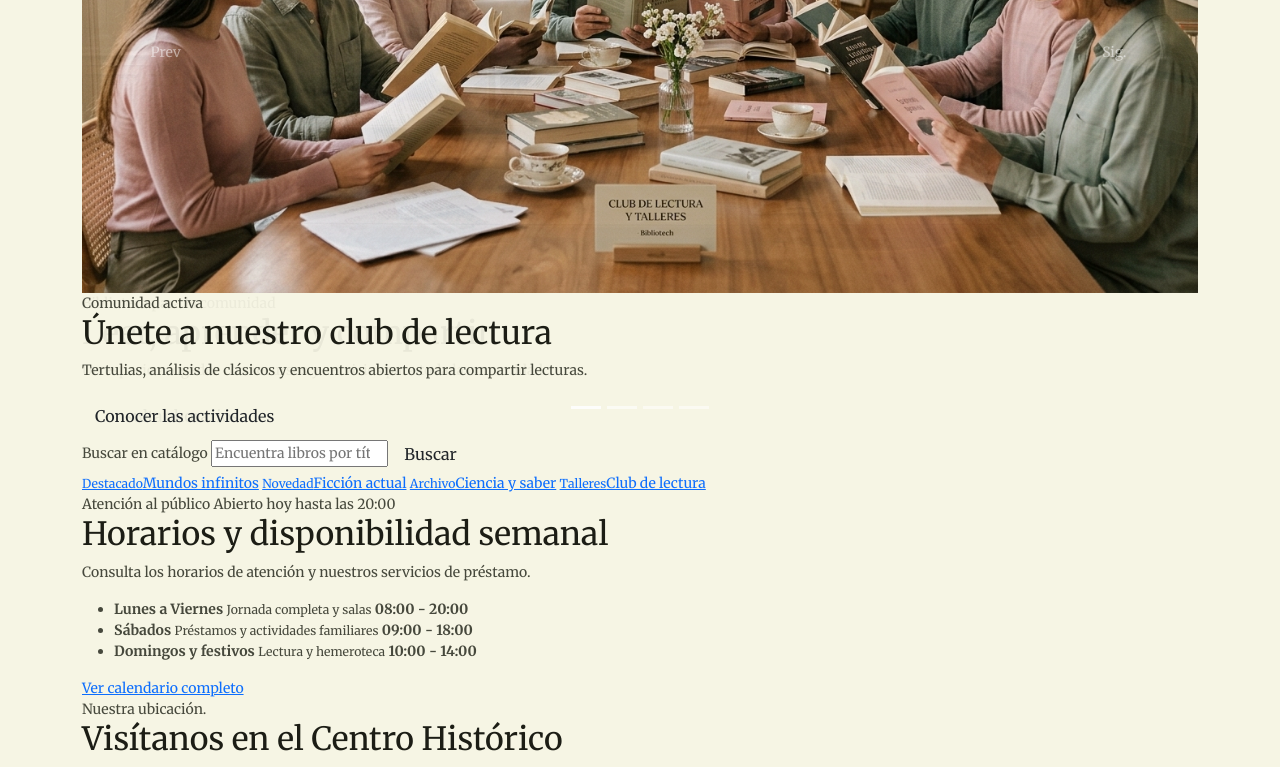
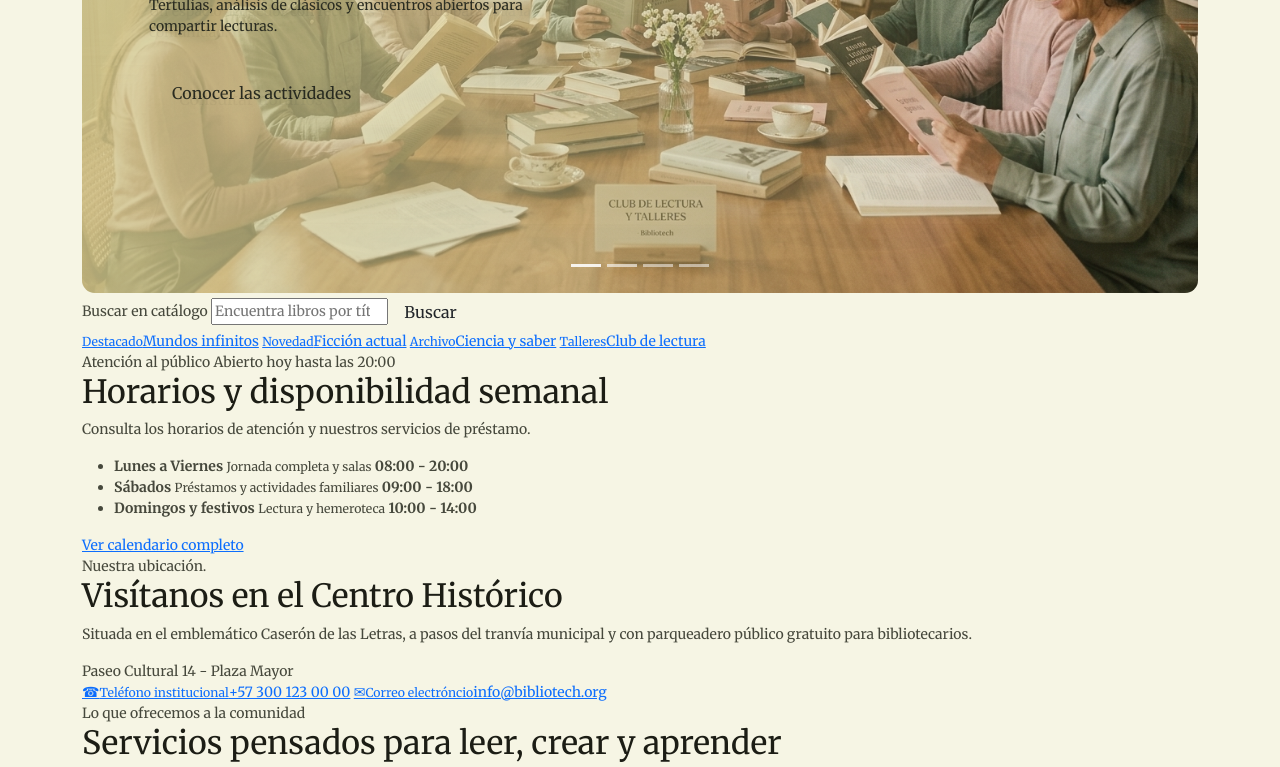
Before and after one commit to c8estelar/BiblioTech, a plain HTML site: page index.html in a window 1280 px wide. Shown: the part 416-1183 px from the top of the page. Drawn offline with nearby package versions, Linux system fonts and the light colour scheme.

Commit message:
styles: estilo de carrusel

```diff
--- a/css/index.css
+++ b/css/index.css
@@ -41,8 +41,120 @@ p {
     object-fit: cover;
 }
 
-.btn.btn-sm:hover {
+.btn.btn-sm:hover { /*--------------ESTILO COMÚN-------------*/
     background-color: var(--boton-principal);
     border-radius: 90px;
     color: var(--boton-principal-texto);
 }
+
+/*#carousel .hero-contenido {
+    border-radius: 0.8rem;
+    box-shadow: 0 0.5rem 1.2rem var(--color-neutro);
+    overflow: hidden;
+}*/
+
+#carousel {
+    border-radius: 0.8rem;
+    overflow:hidden;
+}
+
+#carousel .carousel-item{
+    position: relative;
+}
+
+#carousel .carousel-item::after{ /*--Este estilo otorga un efecto visual al final de cada carrusel item*/
+    content:"";
+    position: absolute; /*Si tuviera posición relativa no se vería el degradado */
+    z-index:1;
+    inset:0; /*este atributo hace el elemento ocupe todo el área que lo contiene*/
+    background: linear-gradient(
+        90deg,
+        color-mix(in srgb, var(--color-secundario)80%, transparent) 0%,
+        color-mix(in srgb, var(--color-secundario)50%, transparent) 43%,
+        transparent 100%
+    );
+}
+
+#carousel .hero-contenido {
+    position:absolute;
+    z-index:2;
+    top:50%;
+    left:6%;
+    width: min(80%, 32rem);
+    transform: translateY(-50%);
+    color: var(--texto-titulos);
+}
+
+#carousel .hero-contenido .minititulo {
+    font-weight: 700px;
+    background-color: var(--color-secundario);
+    text-transform: uppercase;
+    font-size: 0.6rem;
+    border-radius: 1.5rem;
+    position:relative;
+    z-index:2;
+    top:5px;
+    width: min(30%, 50rem);
+    padding-top: 0.2rem;
+    padding-bottom: 0.2rem;
+    text-align: center;
+    transform: translateY(-100%);
+    color: var(--texto-titulos);
+}
+
+#carousel .hero-contenido h2{
+    font-weight: 200px;
+    position:relative;
+    z-index:2;
+    top: 20px;
+    width: min(80%, 32rem);
+    transform: translateY(-25%);
+    color: var(--texto-titulos);
+    margin-bottom: min(5%, 15rem);
+}
+
+#carousel .hero-contenido p {
+    font-weight: 200px;
+    position:relative;
+    z-index:2;
+    top: 20px;
+    width: min(80%, 32rem);
+    transform: translateY(-50%);
+    color: var(--color-neutro);
+}
+
+#carousel .hero-contenido .btn.primary-button {
+    font-weight: 777px;
+    position:relative;
+    z-index:2;
+    top: 20px;
+    left: 10%;
+    /*width: min(80%, 32rem);*/
+    width: auto;
+    transform: translateY(-80%);
+    transform: translateX(-20%);
+    color: var(--color-neutro);
+}
+
+#carousel .hero-contenido .btn.primary-button:hover {
+    font-weight: 888px;
+    position:relative;
+    z-index:2;
+    top: 20px;
+    left: 10%;
+    width: auto;
+    transform: translateY(-80%);
+    transform: translateX(-20%);
+    color: var(--color-secundario);
+    background: linear-gradient(90deg, var(--boton-oscuro));
+    border-radius: 999px;
+}
+
+.carousel-control-prev, .carousel-control-next {
+    width: 5%;
+}
+.minititulo {
+    display: inline-block;
+    color: var(--boton-principal-texto);
+    background-color: var(--);
+}
--- a/index.html
+++ b/index.html
@@ -97,13 +97,13 @@
                 </div>
 
                 <button class="carousel-control-prev" type="button" data-bs-target="#carousel" data-bs-slide="prev">
-                    <span class="carrusel-prev-icon" aria-hidden="true"></span>
-                    <span class="escondido">Prev</span>
+                    <span class="carousel-control-prev-icon" aria-hidden="true"></span>
+
                 </button>
                 <button class="carousel-control-next" type="button" data-bs-target="#carousel" data-bs-slide="next">
                     <!--los data-bs-target es lo que apunta a un parámetro u otro, por ejemplo, wn este caso estamos en la sección que genera el carrusel, al principio de la sección está el parámetro data-bs-RIDE con el atributo de carousel, los data-bs-target hacen como un href cuando se le pone el # y lo refieren al ride que funciona como un id de lo que se está haciendo, idk jekj-->
-                    <span class="carrusel-next-icon" aria-hidden="true"></span>
-                    <span class="escondido">Sig.</span>
+                    <span class="carousel-control-next-icon" aria-hidden="true"></span>
+
                 </button>
             </div>
 
```
